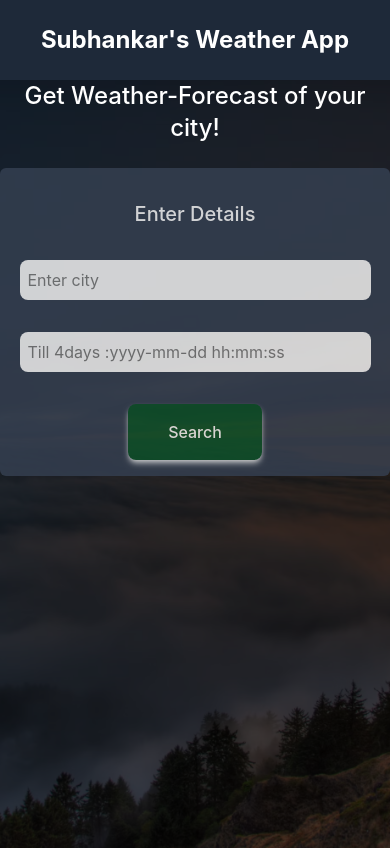
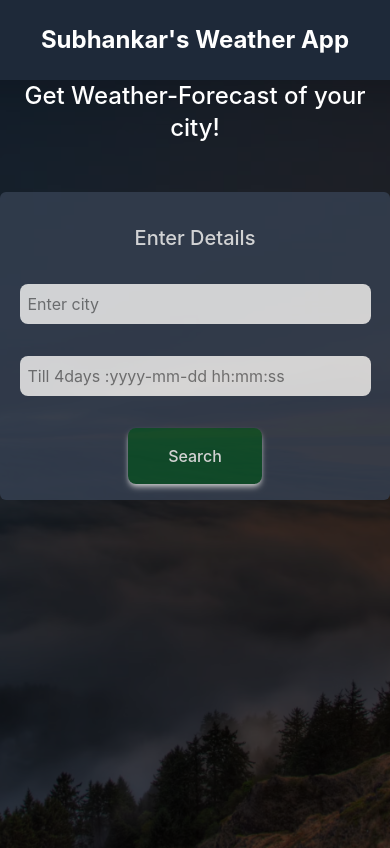
Before and after one commit to subhankar55/Weather-Forecast, a React (Vite) app in the folder Weather-Forecast/: page / in a window 390 px wide. Shown: the top 848 px of the page. Built offline with nearby package versions, Linux system fonts and the light colour scheme.

Commit message:
some responsiveness issues solved

```diff
--- a/Weather-Forecast/src/pages/Home.jsx
+++ b/Weather-Forecast/src/pages/Home.jsx
@@ -54,7 +54,7 @@ export default function Home(){
                   <div className='text-center mb-[1em] text-white font-medium text-2xl md:text-3xl'>
                     Get Weather-Forecast of your city!
                   </div>
-                  <div className='w-full md:w-[40%] bg-gray-700 opacity-80  mx-auto rounded-md pt-[2em] overflow-y-auto'>
+                  <div className='w-full md:w-[40%] bg-gray-700 opacity-80  mx-auto rounded-md pt-[2em] overflow-y-auto mt-[3em] md:mt[1em]'>
                     <h3 className='text-center text-white text-xl md:text-2xl font-medium'>
                       Enter Details
                     </h3>
```
